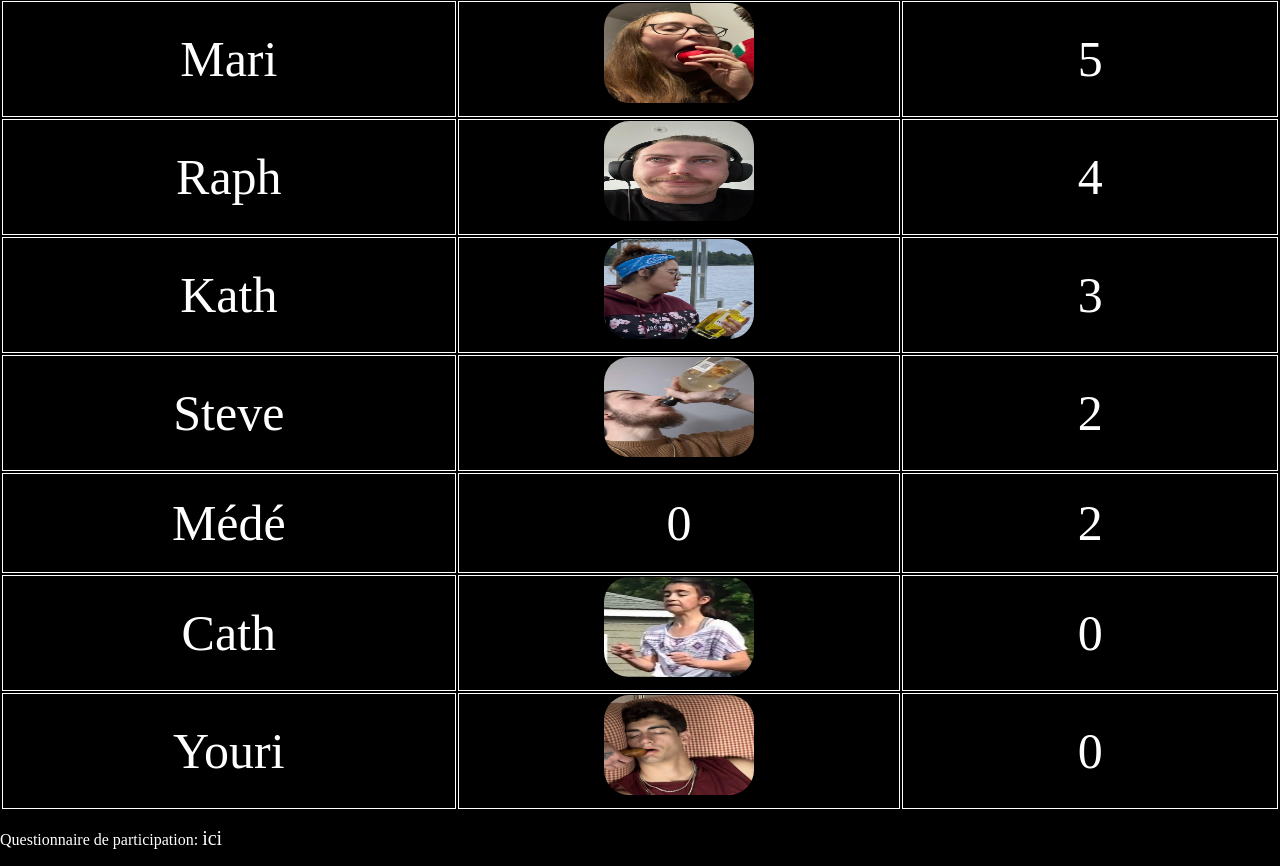
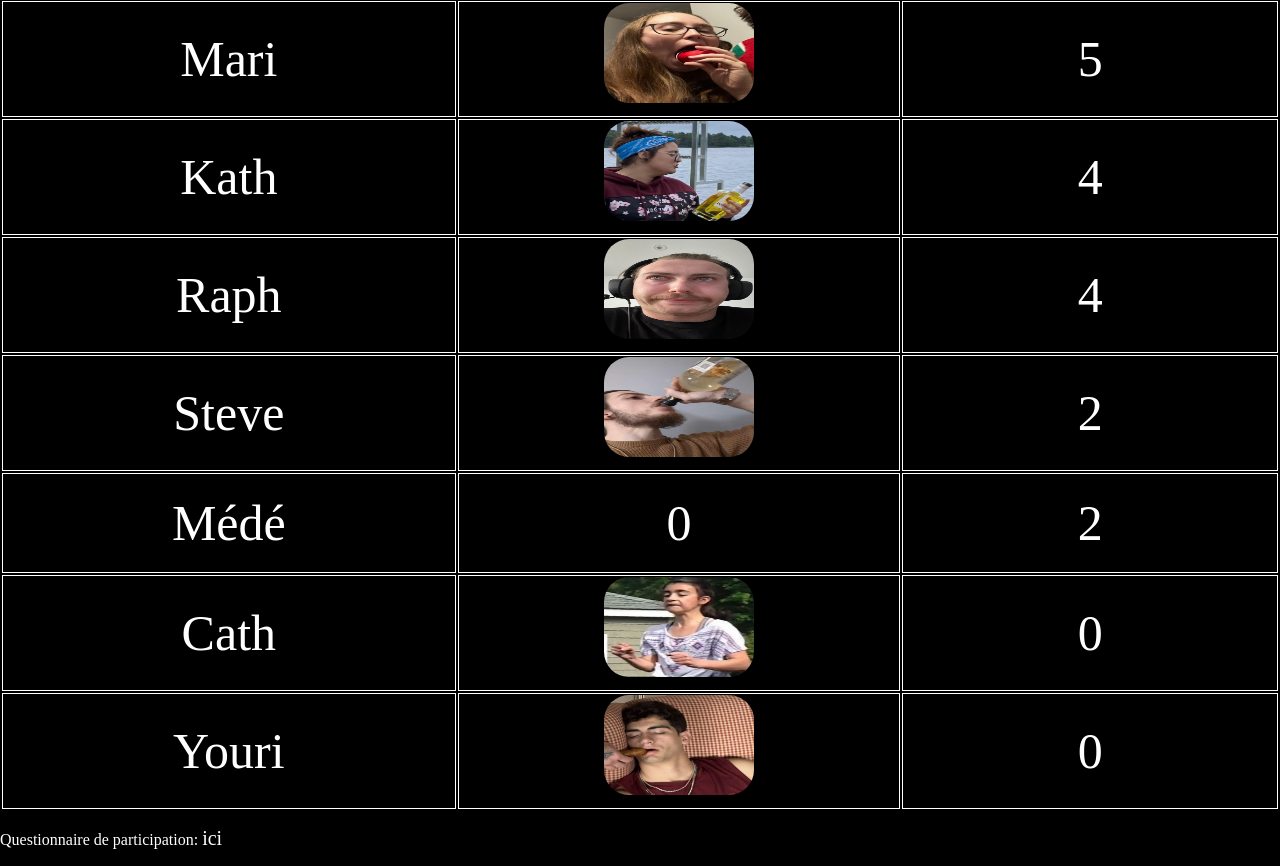
Before and after one commit to Dplayerz/WebAppChalet, a React (Vite) app: page / in a window 1280 px wide. Shown: the part 1208-2074 px from the top of the page. Built offline with nearby package versions, Linux system fonts and the light colour scheme.

Commit message:
Update Leader.tsx

```diff
--- a/src/Leader.tsx
+++ b/src/Leader.tsx
@@ -66,7 +66,7 @@ const data = [
   { Nom: "Alice", Photo: <AliceArr />, PTS: 5 },
   { Nom: "Maxime", Photo: <MaxArr />, PTS: 9 },
   { Nom: "Steve", Photo: <SteveArr />, PTS: 2 },
-  { Nom: "Kath", Photo: <KathArr />, PTS: 3 },
+  { Nom: "Kath", Photo: <KathArr />, PTS: 4 },
   { Nom: "Cath", Photo: <CathArr />, PTS: 0 },
   { Nom: "Eliane", Photo: <ElianeArr />, PTS: 7 },
   { Nom: "Raph", Photo: <RaphArr />, PTS: 4 },
```
